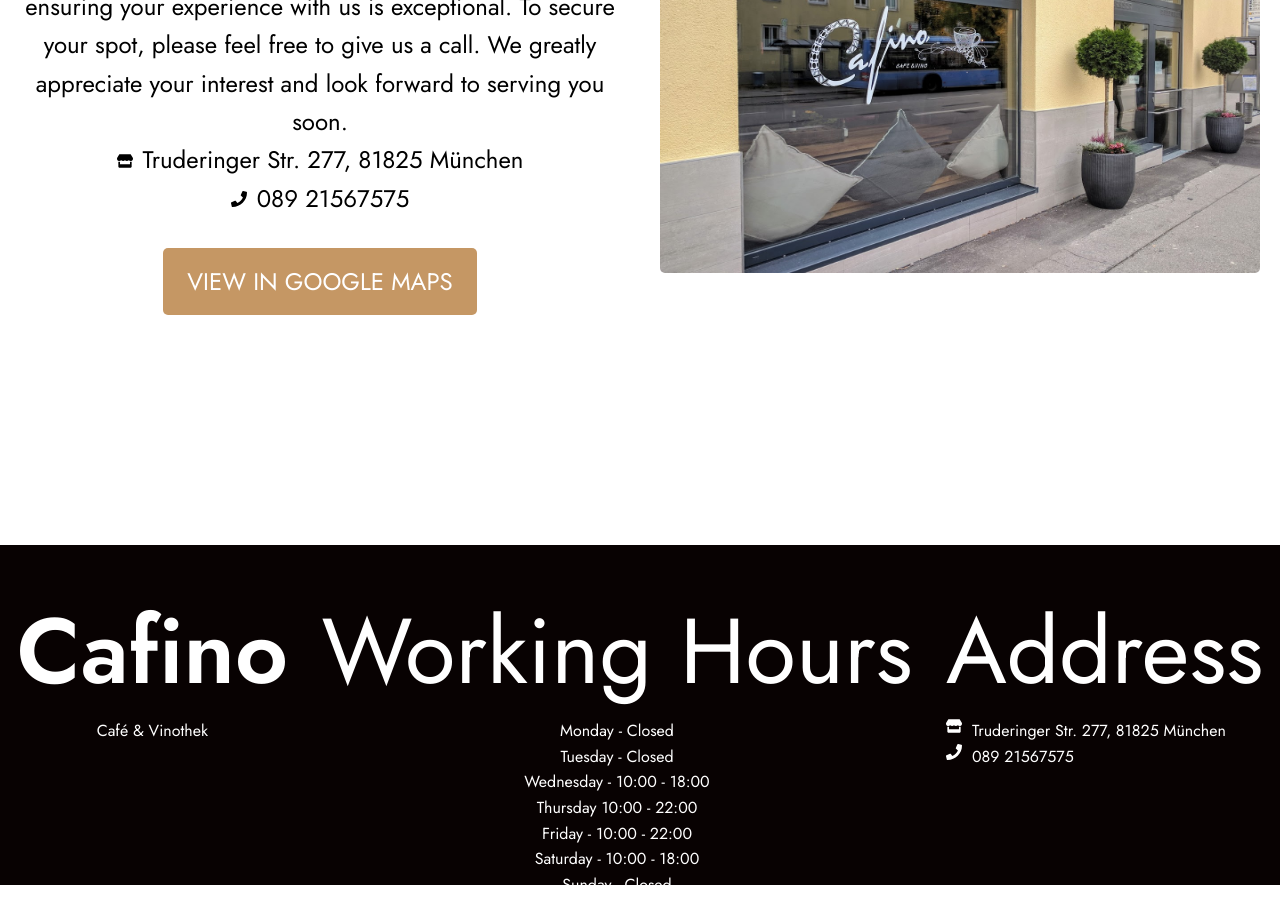
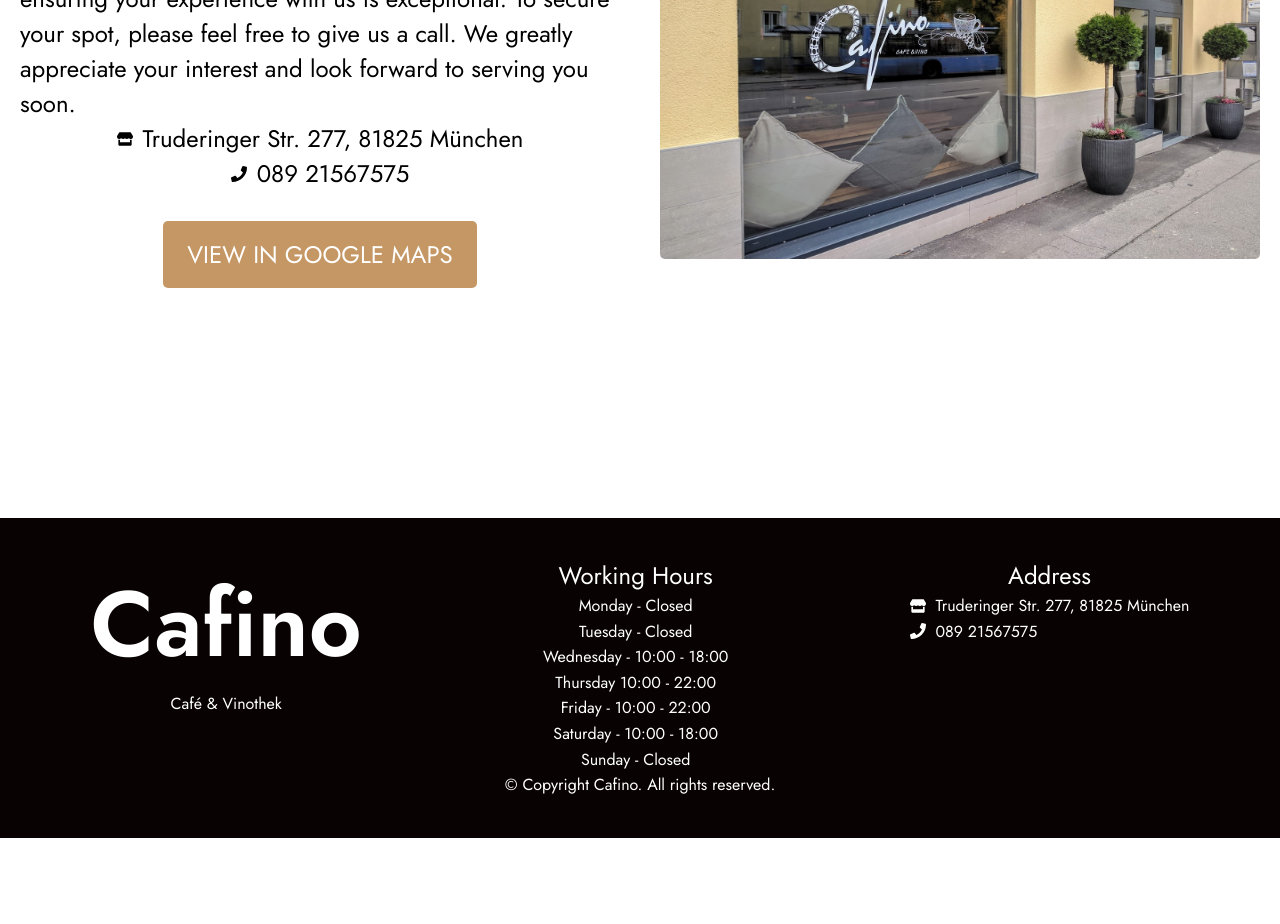
Before and after one commit to ececmk/cafino, a React (Create React App) app: page /contact in a window 1280 px wide. Shown: the part 500-1424 px from the top of the page. After the commit the page ends 1338 px from the top, so only its background shows below. Built offline with nearby package versions, Linux system fonts and the light colour scheme.

Commit message:
footer debugged

```diff
--- a/src/Components/GlobalComponents/Footer/Footer.css
+++ b/src/Components/GlobalComponents/Footer/Footer.css
@@ -1,5 +1,5 @@
 .footer {
-    height: 340px;
+    padding: 40px 0;
     background-color: var(--bg-dark);
     color: var(--text-color-light);
     font-family: var(--body-font);
@@ -12,26 +12,24 @@
     justify-content: space-around;
     align-items: flex-start;
     text-align: center;
-    padding-top: 40px;
-    margin-bottom: 30px;
-
 }
 
-h1 {
+.footer-wrapper h1 {
     font-size: var(--font-size-heading);
 }
 
-h3 {
-    font-size: var(--font-size-subheading);
+.footer-wrapper h3  {
+    font-size: var(--font-size-text);
 }
 
-p {
+.footer p {
     text-align: center;
     line-height: 1.6;
 }
 
 .contact {
     display: flex;
+    align-items: center;
 
 }
 
```
